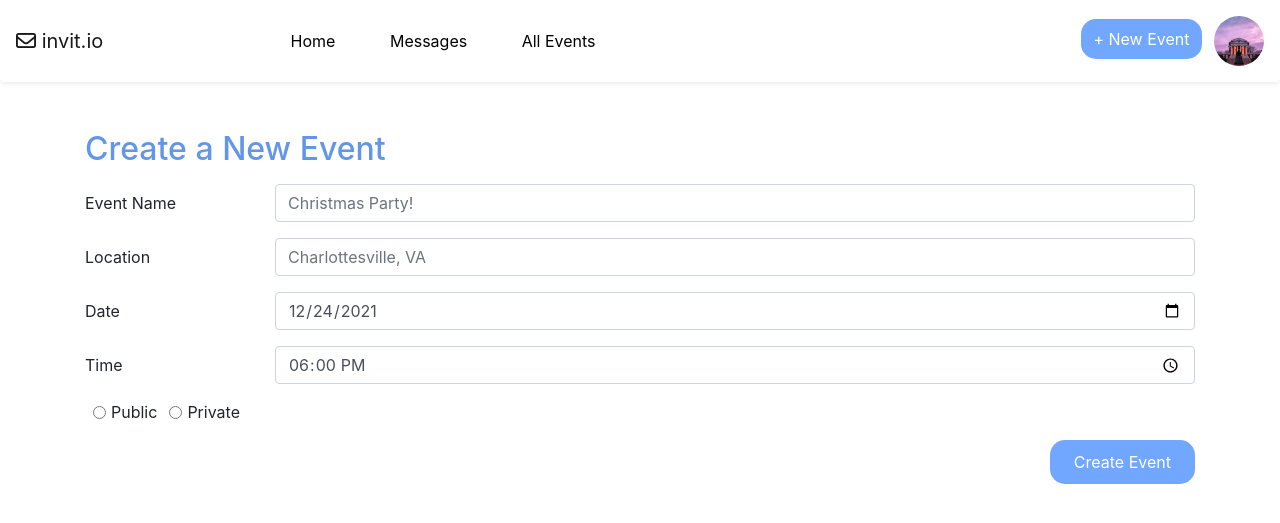
After one commit to quyenxhuynh/invit.io, a PHP site: page /new-event.html in a window 1280 px wide. The commit adds this page. Shown: the top 523 px of the page. Run offline with PHP 8.4, Linux system fonts and the light colour scheme; some libraries are stand-ins or nearby versions.

Commit message:
new event

```diff
--- a/css/main.css
+++ b/css/main.css
@@ -1,3 +1,7 @@
+h1,h2,h3,h4,h5,h6 {
+    color: #6296e9;
+}
+
 .nav-split {
     display: grid;
     grid-template-columns: 1fr 3fr 1fr;
@@ -30,6 +34,7 @@ a:hover {
     color: white;
     border-radius: 15px;
     padding: 10px 12px;
+    border: 0;
 }
 
 .btn-blue-muted:hover {
--- /dev/null
+++ b/new-event.html
@@ -0,0 +1,88 @@
+<!doctype html>
+<html lang="en">
+  <head>
+    <meta charset="utf-8">
+    <meta name="viewport" content="width=device-width, initial-scale=1, shrink-to-fit=no">
+
+    <link rel="stylesheet" href="https://stackpath.bootstrapcdn.com/bootstrap/4.3.1/css/bootstrap.min.css" integrity="sha384-ggOyR0iXCbMQv3Xipma34MD+dH/1fQ784/j6cY/iJTQUOhcWr7x9JvoRxT2MZw1T" crossorigin="anonymous">
+    <link rel="stylesheet" href="css/main.css">
+
+    <title>invit.io</title>
+  </head>
+  <body>
+    <nav class="navbar navbar-light bg-light nav-split shadow-sm p-3 mb-5 bg-white rounded">
+      <div>
+        <a class="navbar-brand" href="#">
+          <i class="far fa-envelope"></i> invit.io
+        </a>
+      </div>
+
+      <div>
+        <a class="nav-items" href="index.html">Home</a>
+        <a class="nav-items" href="messages.html">Messages</a>
+        <a class="nav-items" href="events.html">All Events</a>
+      </div>
+
+      <div class="grid-end">
+        <a class="btn-blue-muted m-2" href="">+ New Event</a>
+
+        <div class="btn-group max-width-4">
+          <img src="media/profile-picture.jpg" class="profile-pic dropdown-toggle" id="dropdownMenuButton" data-toggle="dropdown" aria-haspopup="true" aria-expanded="false" alt="">
+          <div class="dropdown-menu dropdown-menu-right right-align min-width-content" aria-labelledby="dropdownMenuButton">
+            <a class="dropdown-item" href="profile.html">Profile</a>
+            <a class="dropdown-item" href="settings.html">Settings</a>
+            <a class="dropdown-item" href="logout.html">Log Out</a>
+          </div>
+        </div>
+      </div>
+    </nav>
+
+    <div class="container">
+        <h2>Create a New Event</h2>
+        <p>
+            <form>
+                <div class="form-group row">
+                    <label class="col-sm-2 col-form-label">Event Name</label>
+                    <div class="col-sm-10">
+                        <input class="form-control" type="text" placeholder="Christmas Party!">
+                    </div>
+                </div>
+                <div class="form-group row">
+                    <label class="col-sm-2 col-form-label">Location</label>
+                    <div class="col-sm-10">
+                        <input class="form-control" type="text" placeholder="Charlottesville, VA">
+                    </div>
+                </div>
+                <div class="form-group row">
+                    <label class="col-sm-2 col-form-label">Date</label>
+                    <div class="col-sm-10">
+                        <input class="form-control" type="date" value="2021-12-24" placeholder="2021-12-24">
+                    </div>
+                </div>
+                <div class="form-group row">
+                    <label class="col-sm-2 col-form-label">Time</label>
+                    <div class="col-sm-10">
+                        <input class="form-control" type="time" value="18:00:00" placeholder="18:00:00">
+                    </div>
+                </div>
+                <div class="form-group row ml-2">
+                    <div class="form-check form-check-inline">
+                        <input class="form-check-input" type="radio" name="inlineRadioOptions" id="inlineRadio1" value="option1">
+                        <label class="form-check-label" for="inlineRadio1">Public</label>
+                    </div>
+                    <div class="form-check form-check-inline">
+                        <input class="form-check-input" type="radio" name="inlineRadioOptions" id="inlineRadio2" value="option2">
+                        <label class="form-check-label" for="inlineRadio2">Private</label>
+                    </div>
+                </div>
+                <button class="btn-blue-muted float-right px-4" type="submit">Create Event</button>
+            </form>
+        </p>
+    </div>
+
+    <script src="https://code.jquery.com/jquery-3.3.1.slim.min.js" integrity="sha384-q8i/X+965DzO0rT7abK41JStQIAqVgRVzpbzo5smXKp4YfRvH+8abtTE1Pi6jizo" crossorigin="anonymous"></script>
+    <script src="https://cdnjs.cloudflare.com/ajax/libs/popper.js/1.14.7/umd/popper.min.js" integrity="sha384-UO2eT0CpHqdSJQ6hJty5KVphtPhzWj9WO1clHTMGa3JDZwrnQq4sF86dIHNDz0W1" crossorigin="anonymous"></script>
+    <script src="https://stackpath.bootstrapcdn.com/bootstrap/4.3.1/js/bootstrap.min.js" integrity="sha384-JjSmVgyd0p3pXB1rRibZUAYoIIy6OrQ6VrjIEaFf/nJGzIxFDsf4x0xIM+B07jRM" crossorigin="anonymous"></script>
+    <script src="https://kit.fontawesome.com/3b408a1796.js" crossorigin="anonymous"></script>
+  </body>
+</html>
```
